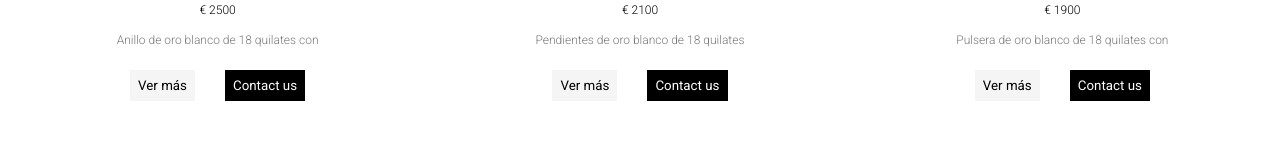
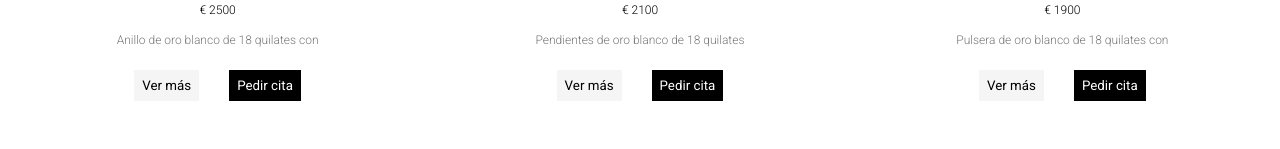
Before and after one commit to Xyrus9/AungStarWeb, a React (Create React App) app: page / in a window 1280 px wide. Shown: the part 651-800 px from the top of the page. Built offline with nearby package versions, Linux system fonts and the light colour scheme.

Commit message:
Update Jewelry.js

```diff
--- a/src/Jewelry.js
+++ b/src/Jewelry.js
@@ -21,7 +21,7 @@ const showTextClick = (element) => {
             <p> { showMore ? description : description.substring(0, 40)} </p>
             <button className="seeMore" onClick={ ()=> showTextClick(element)}>{ showMore ? "Ver menos" : "Ver más"}</button>
             <Link to="/contactus">
-                <button className="ctaBtn"> Contact us</button>
+                <button className="ctaBtn"> Pedir cita </button>
             </Link>
 
         </div>)
```
